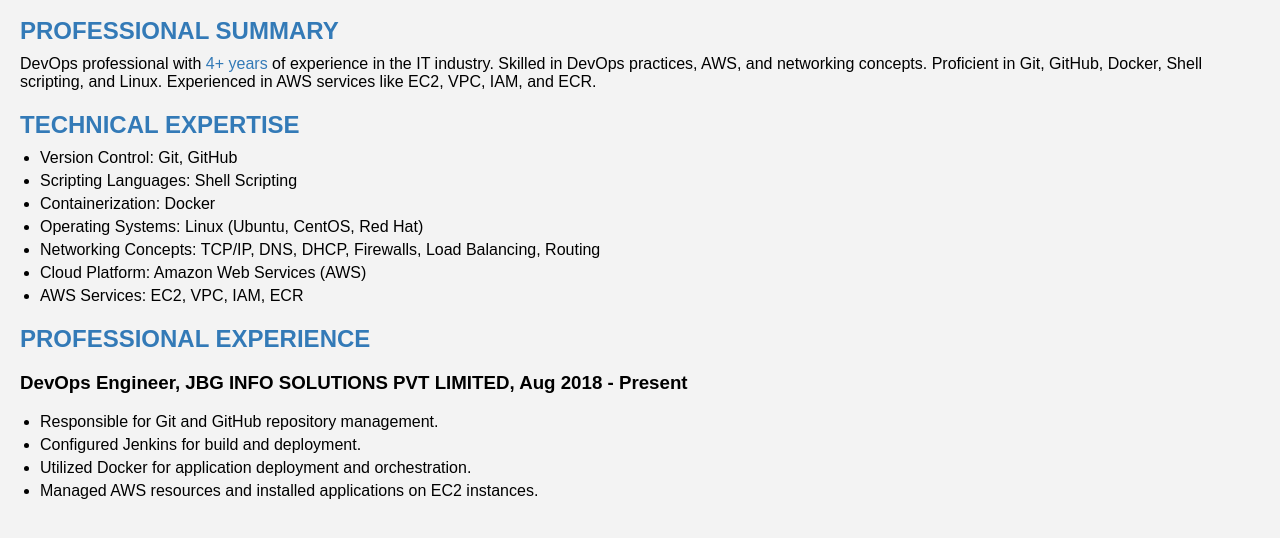
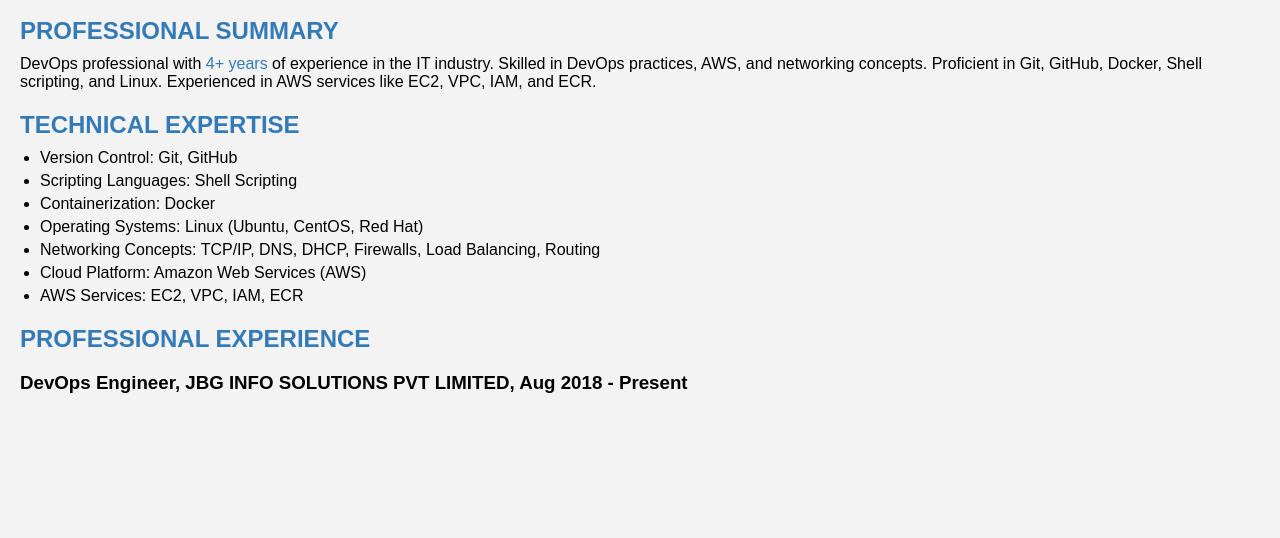
Before and after one commit to sivaprasad272/sivaprasad, a plain HTML site: page index.html in a window 1280 px wide. Shown: the part 112-650 px from the top of the page. Drawn offline with Linux system fonts and the light colour scheme.

Commit message:
Update index.html

```diff
--- a/index.html
+++ b/index.html
@@ -53,12 +53,6 @@
 
   <h2 style="color: #337ab7;">PROFESSIONAL EXPERIENCE</h2>
   <h3>DevOps Engineer, JBG INFO SOLUTIONS PVT LIMITED, Aug 2018 - Present</h3>
-  <ul>
-    <li>Responsible for Git and GitHub repository management.</li>
-    <li>Configured Jenkins for build and deployment.</li>
-    <li>Utilized Docker for application deployment and orchestration.</li>
-    <li>Managed AWS resources and installed applications on EC2 instances.</li>
-  </ul>
 
 
 
```
